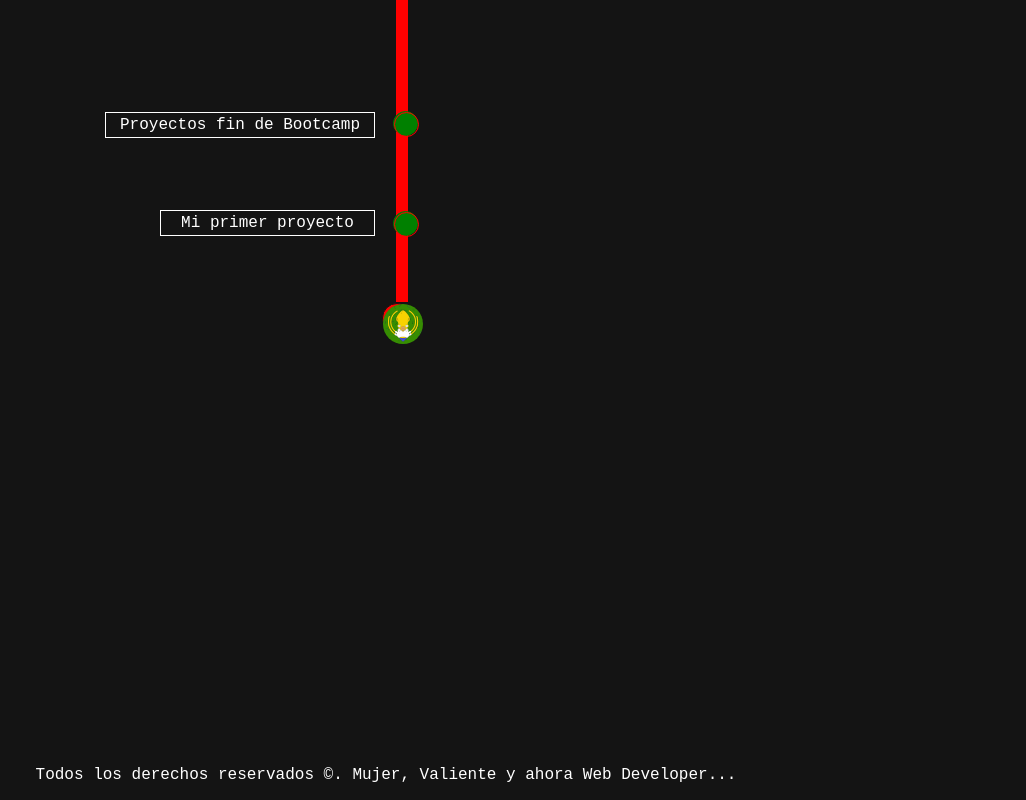
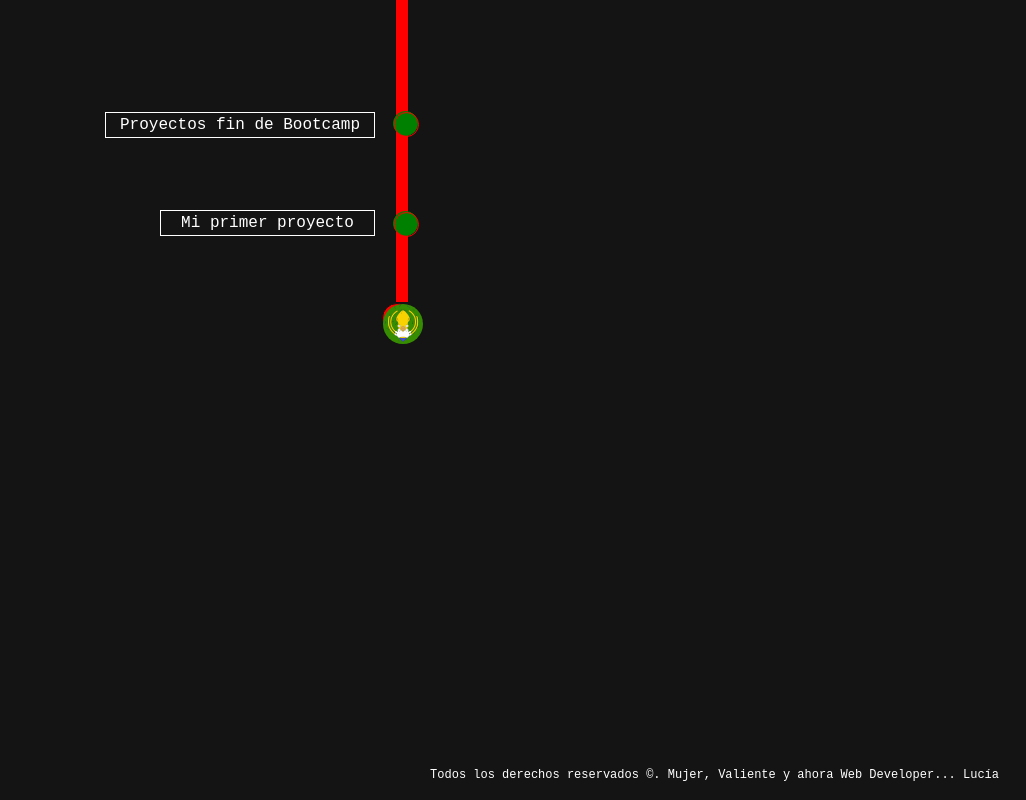
Before and after one commit to l0g0l/landingPage, a React (Create React App) app: page / in a window 1280 px wide. Shown: the part 1100-1900 px from the top of the page, without its empty margins (254-1280 px from the left). Built offline with nearby package versions, Linux system fonts and the light colour scheme; the HTML template or start-up script is replaced by a standard one.

Commit message:
second branch ok and footer

```diff
--- a/src/components/layout/footer/Footer.jsx
+++ b/src/components/layout/footer/Footer.jsx
@@ -1,10 +1,12 @@
 import React from 'react'
-
 
 const Footer = () => {
     return (
         <div className="container-footer">
-            Todos los derechos reservados &copy;. Mujer, Valiente y ahora Web Developer...
+            <p>Todos los derechos reservados &copy;. Mujer, Valiente y ahora Web Developer...
+   Lucía
+
+</p>
         </div>
     )
 }
--- a/src/sass/layout/_footer.scss
+++ b/src/sass/layout/_footer.scss
@@ -3,9 +3,26 @@
   grid-column: 1 / 3;
   width: 100%;
   height: $footer;
-  text-align: center;
+  text-align: right;
   line-height: $footer;
   position: absolute;
   bottom: -1100px;
+  font-size: 12px;
 
+    p {
+      margin-right: 27px;
+    }
 }
+.tooltip {
+  text-decoration:none;
+  position:relative;
+}
+
+.tooltip span {
+  display:none;
+  -moz-border-radius:6px;
+  -webkit-border-radius:6px;
+  border-radius:6px;
+  color:black;
+  background:white;
+}
```
